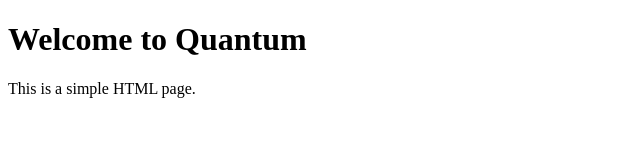
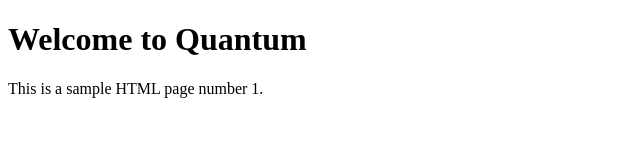
Before and after one commit to likhithnd/quantum, a plain HTML site: page index.html in a window 1280 px wide. Shown: the full height of the page, 0-640 px from the left. Drawn offline with Linux system fonts and the light colour scheme.

Commit message:
Update index.html
updating index.html

```diff
--- a/index.html
+++ b/index.html
@@ -7,6 +7,6 @@
 </head>
 <body>
     <h1>Welcome to Quantum</h1>
-    <p>This is a simple HTML page.</p>
+    <p>This is a sample HTML page number 1.</p>
 </body>
 </html>
```
